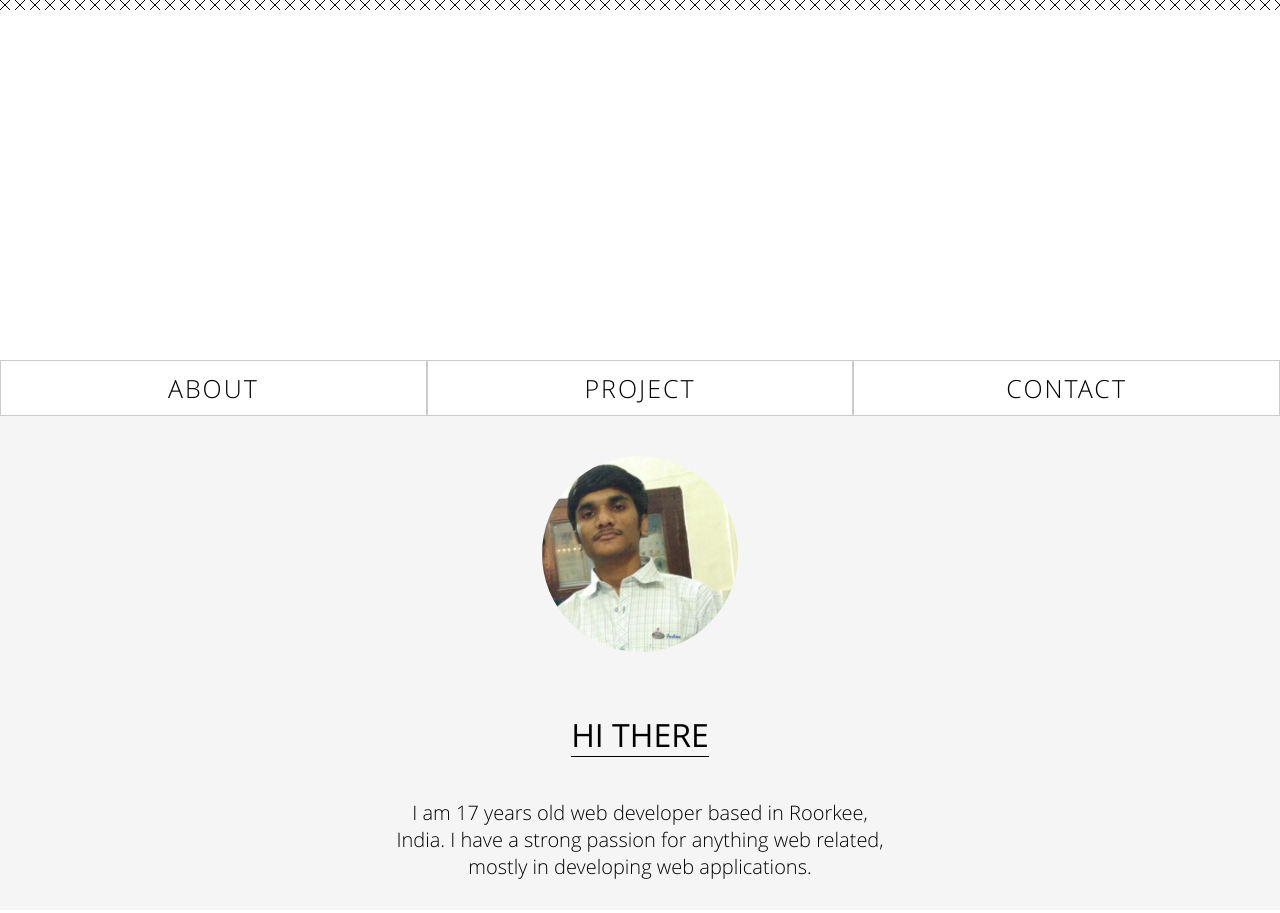
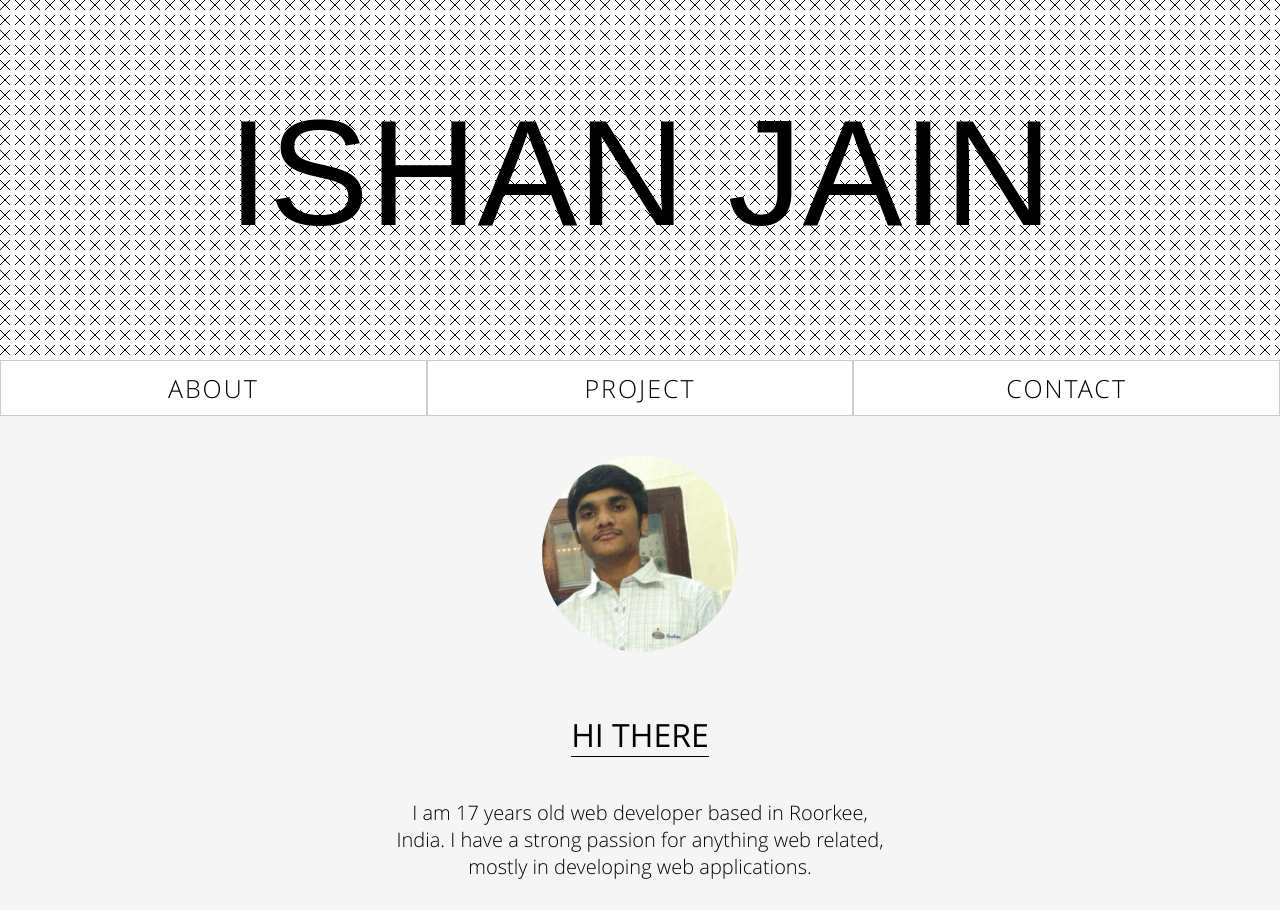
Before and after one commit to ishanjain28/ishanjain28.github.io, a website: page index.html in a window 1280 px wide. Shown: the top 913 px of the page. Drawn offline with Linux system fonts and the light colour scheme.

Commit message:
Completed a static Canvas of header. Animations left.

```diff
--- a/css/main.css
+++ b/css/main.css
@@ -7,7 +7,6 @@ body {
 .header-background--container {
     width: 100%;
     height: 45vh;
-    transition: 1s;
     z-index: -1;
     margin: 0;
     padding: 0;
--- a/js/main.js
+++ b/js/main.js
@@ -1,45 +1,96 @@
+
+function initialize() {
+
+    window.addEventListener('resize', resizeCanvas, false);
+
+    resizeCanvas();
+
+}
+
+function resizeCanvas() {
+
+    var header = document.getElementById('header--background');
+
+    header.width = $(".header-background--container").width();
+
+    header.height = $(".header-background--container").height();
+
+    redraw();
+
+}
+
+function redraw() {
+
+    var header = document.getElementById('header--background');
+
+    var hbc = header.getContext('2d');
+
+    hbc.font = "150px Arial";
+
+    hbc.textAlign = "center";
+
+    hbc.fillText("ISHAN JAIN", header.width / 2, header.height / 1.6);
+
+    for (var rows = 0; rows < header.height; rows += 15) {
+
+        for (var cols = 0; cols < header.width; cols += 15) {
+
+            hbc.moveTo(0 + cols, 0 + rows);
+
+            hbc.lineTo(10 + cols, 10 + rows);
+
+            hbc.moveTo(0 + cols, 10 + rows);
+
+            hbc.lineTo(10 + cols, 0 + rows);
+
+        }
+
+    }
+
+    hbc.stroke();
+
+}
 
 // hbc -> Header Background Canvas
+
 $(document).ready(function () {
-    // No idea why the f*** this works. It's not right and shouldn't work!
+
+    // why is this working?
+
     $('.nav--tab').css('width', $(window).width());
-    // Weird code.^
+
+    // Weird code.^^^
+
+    var header = document.getElementById('header--background');
+
+    var hbc = header.getContext('2d');
+
+    initialize();
 
     // headerBackground.css('background-color', "red");
 
+    hbc.strokeStyle = "#000";
 
-    var header = document.getElementById('header--background')
-
-    header.width = $(".header-background--container").width();
-    header.height = $(".header-background--container").height();
-
-    var hbc = header.getContext('2d');
-    hbc.strokeStyle = "#000";
     hbc.lineWidth = 1;
 
-    for (var i = 0; i < header.width; i += 15) {
-        drawCross(hbc, i);
-    }
-    hbc.stroke();
 });
 
+function changeLayout(activeSection) {
 
-function changeLayout(activeSection) {
     var sections = ['about', 'project', 'contact'];
 
     sections.map(function (val) {
+
         if (val == activeSection) {
+
             $('#' + activeSection).show();
+
         } else {
+
             $("#" + val).hide();
+
         }
+
     });
 
 }
-
-function drawCross(hbc, i) {
-    hbc.moveTo(0 + i, 0);
-    hbc.lineTo(10 + i, 10);
-    hbc.moveTo(0 + i, 10);
-    hbc.lineTo(10 + i, 0);
-}
```
Also changed, not shown: index.html (+53 -0 lines).
